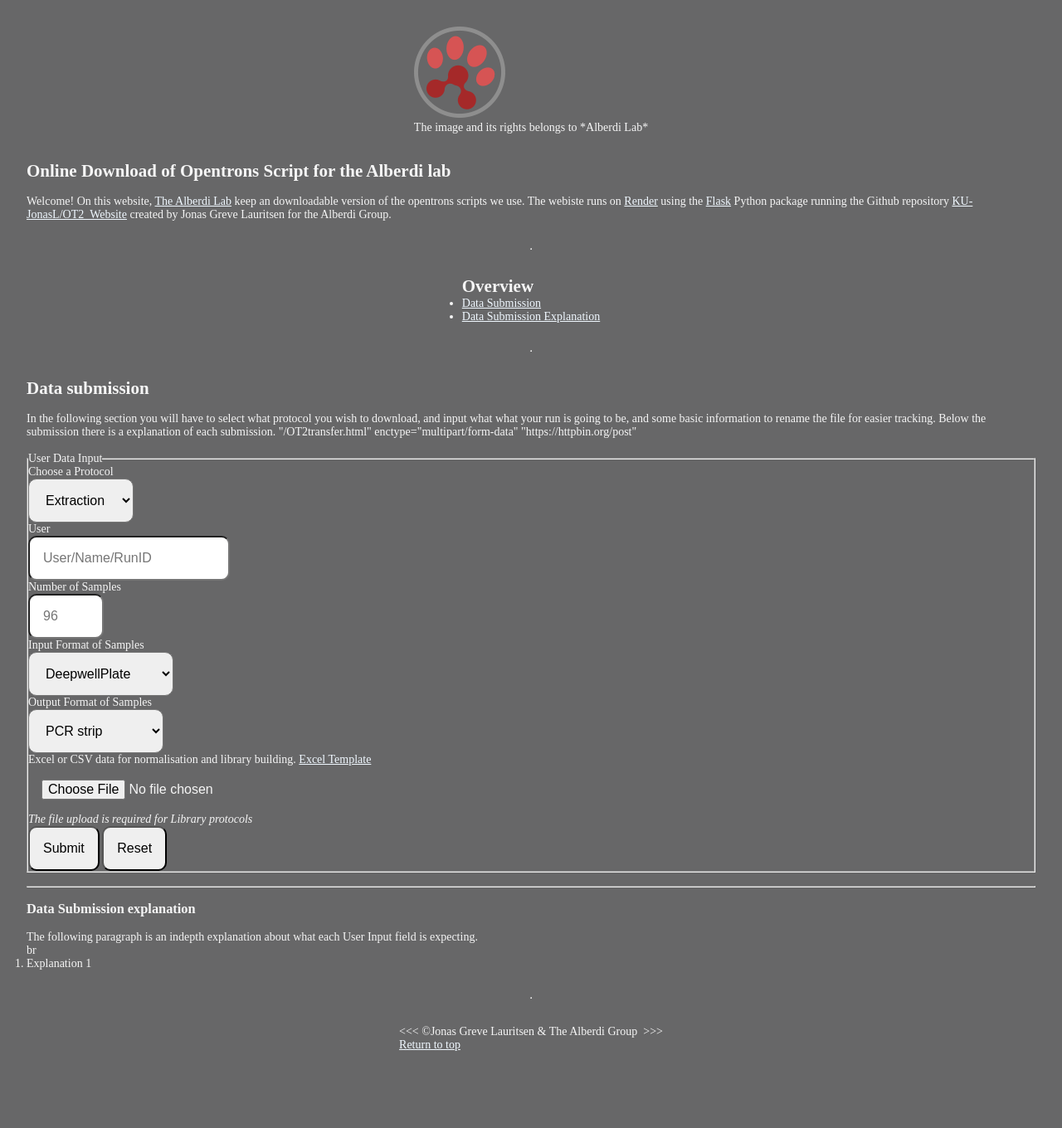
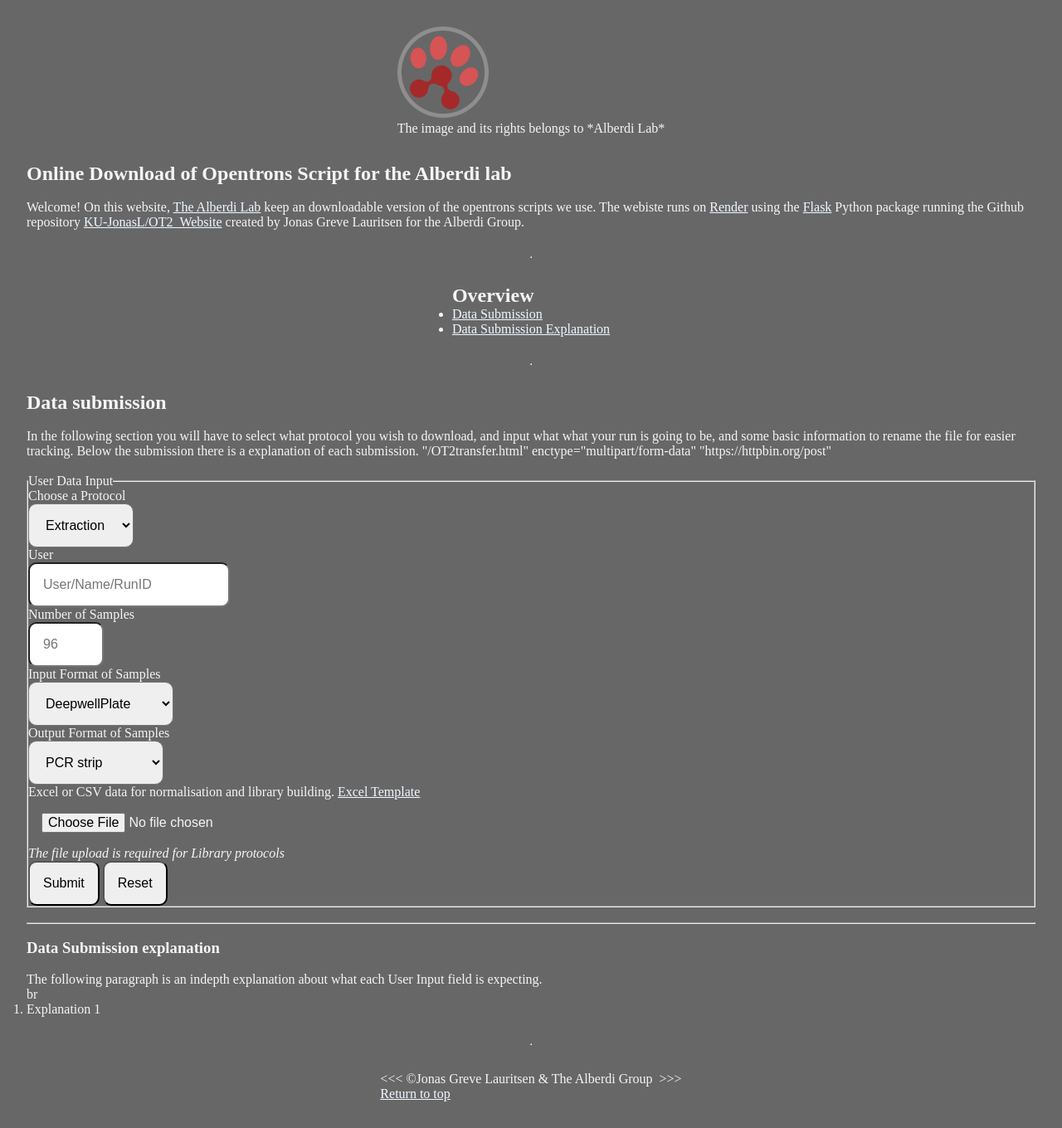
Before and after one commit to KU-JonasL/OT2_Website, a Flask app: page / in a window 1280 px wide. Shown: the whole page at 83% size. Before the commit the page ends 1267 px from the top, so only its background shows below. Run offline with Flask 3, Linux system fonts and the light colour scheme.

Commit message:
Add files via upload
Version 0.9.3. Overhaul to html sites and minor css styling update

```diff
--- a/static/styles/style.css
+++ b/static/styles/style.css
@@ -13,7 +13,7 @@ body {
     flex-direction: column;
     align-items: center;
     gap: 2rem;
-    font-size: 14px;
+    font-size: 16px;
 }
 
 input, select, button, optgroup {
@@ -36,5 +36,4 @@ a:hover, a:active {
 
 .center {
     text-align: center;
-    border: 3px solid green;
-  }
+}
```
